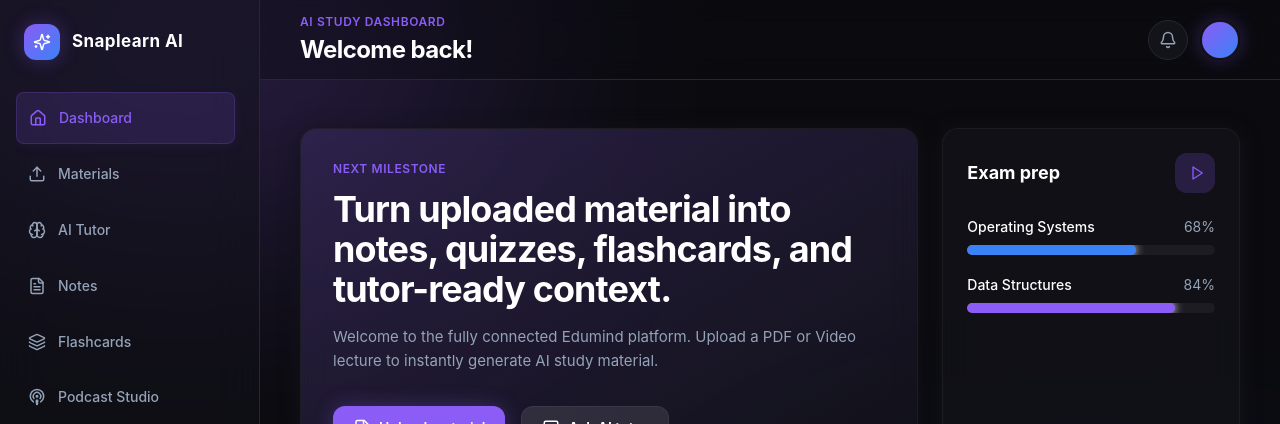
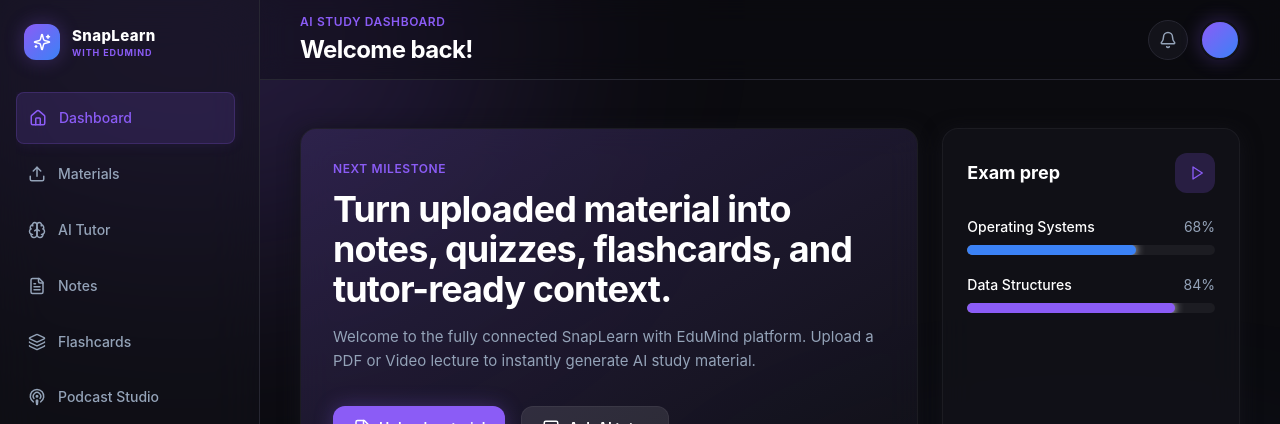
Before and after one commit to rithish6/mindai, a Next.js app in the folder frontend/: page / in a window 1280 px wide. Shown: the top 424 px of the page. Built offline with nearby package versions, Linux system fonts and the light colour scheme; no server answers; sample sign-in values are in the browser's storage.

Commit message:
Rename platform to SnapLearn with EduMind

```diff
--- a/frontend/src/app/layout.tsx
+++ b/frontend/src/app/layout.tsx
@@ -2,7 +2,7 @@
 import "./globals.css";
 
 export const metadata: Metadata = {
-  title: "Edumind",
+  title: "SnapLearn with EduMind",
   description: "AI-powered learning management platform"
 };
 
--- a/frontend/src/app/page.tsx
+++ b/frontend/src/app/page.tsx
@@ -36,7 +36,7 @@
               Turn uploaded material into notes, quizzes, flashcards, and tutor-ready context.
             </h2>
             <p className="mt-4 max-w-2xl text-[15px] leading-relaxed text-textMuted">
-              Welcome to the fully connected Edumind platform. Upload a PDF or Video lecture to instantly generate AI study material.
+              Welcome to the fully connected SnapLearn with EduMind platform. Upload a PDF or Video lecture to instantly generate AI study material.
             </p>
           </div>
           <div className="relative z-10 mt-8 flex flex-wrap gap-4">
--- a/frontend/src/app/tutor/page.tsx
+++ b/frontend/src/app/tutor/page.tsx
@@ -6,7 +6,7 @@
 import { askTutor, getMaterials, Material } from "@/lib/api";
 
 type Message = {
-  role: "Student" | "Edumind";
+  role: "Student" | "SnapLearn with EduMind";
   text: string;
   sources?: string[];
 };
@@ -38,11 +38,11 @@
 
     try {
       const response = await askTutor(trimmed, selectedMaterialIds);
-      setMessages((current) => [...current, { role: "Edumind", text: response.answer, sources: response.sources }]);
+      setMessages((current) => [...current, { role: "SnapLearn with EduMind", text: response.answer, sources: response.sources }]);
     } catch (err: any) {
       setMessages((current) => [
         ...current,
-        { role: "Edumind", text: err?.message || "I could not reach the backend. Check your connection or API keys." }
+        { role: "SnapLearn with EduMind", text: err?.message || "I could not reach the backend. Check your connection or API keys." }
       ]);
     } finally {
       setIsSending(false);
--- a/frontend/src/components/app-shell.tsx
+++ b/frontend/src/components/app-shell.tsx
@@ -43,7 +43,8 @@
               <Sparkles size={18} aria-hidden="true" />
             </div>
             <div>
-              <p className="text-[17px] font-bold tracking-wide text-white">Snaplearn AI</p>
+              <p className="text-[15px] font-extrabold tracking-wide text-white leading-tight">SnapLearn</p>
+              <p className="text-[9px] font-bold text-primary uppercase tracking-widest leading-none mt-0.5">with EduMind</p>
             </div>
           </Link>
 
```
Also changed, not shown: 1 other file (tests, documents, lock files or other folders).
